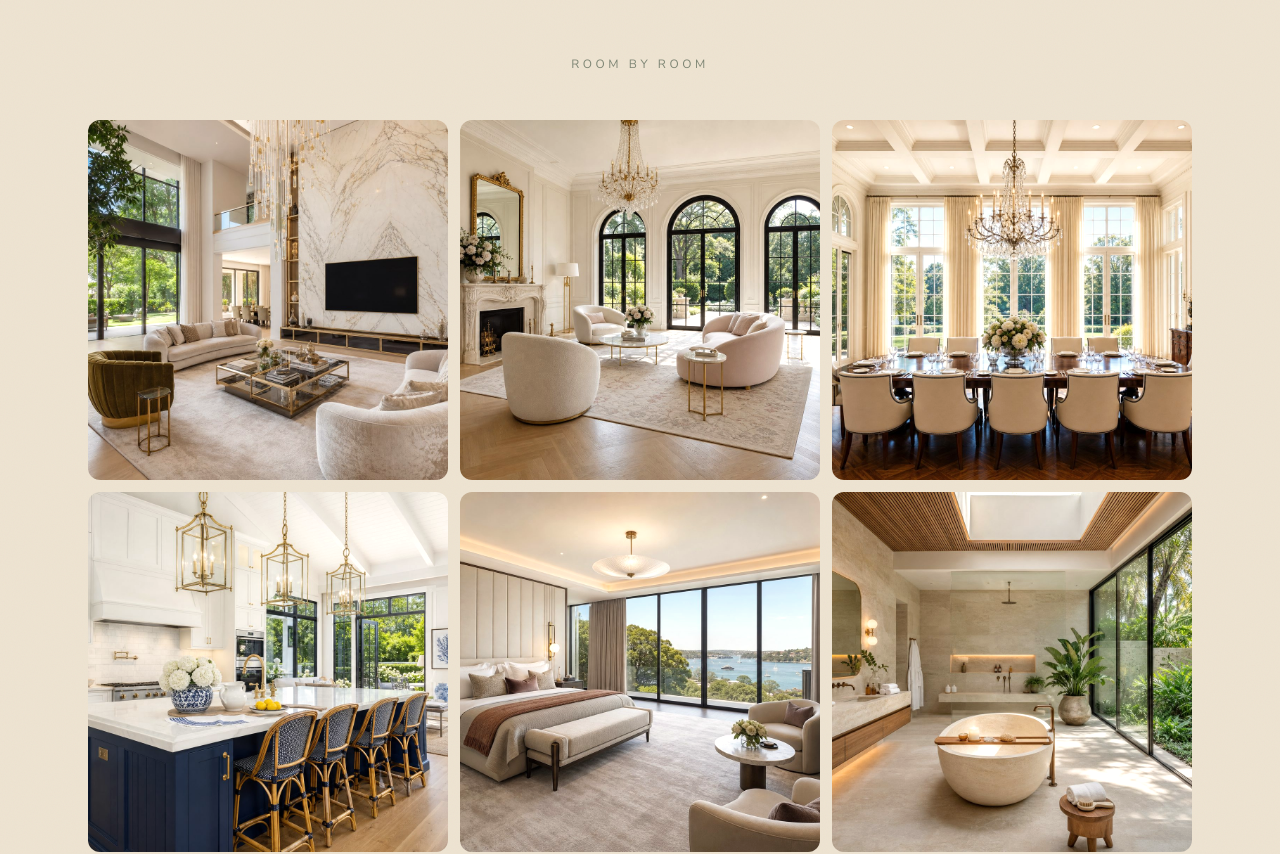
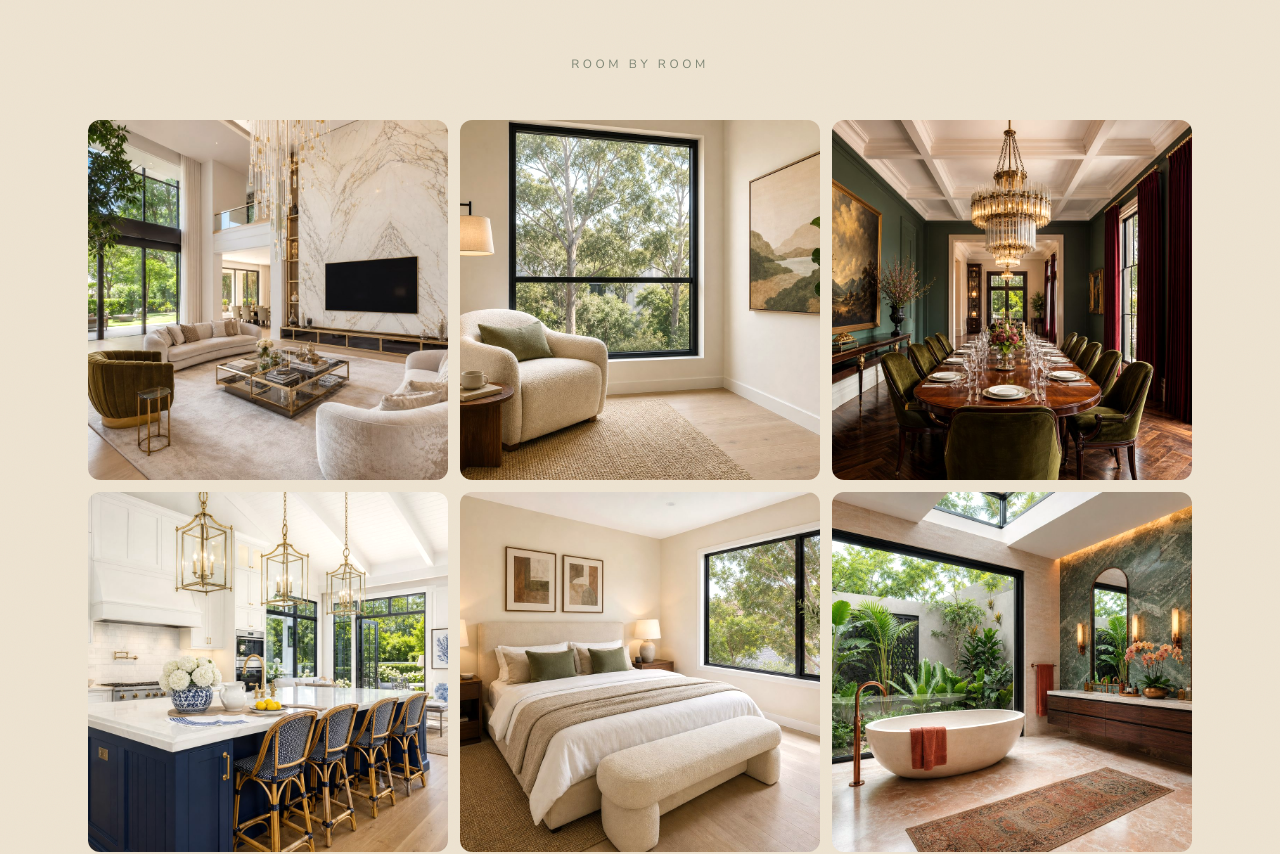
Before and after one commit to DrewZhu-lab/ausred-styling-demo, a React (Vite) app: page /#/ in a window 1280 px wide. Shown: the part 1300-2154 px from the top of the page. Built offline with nearby package versions, Linux system fonts and the light colour scheme.

Commit message:
Home preview: rotate all three series (grand/warm-apartment/palette) across the six tiles

```diff
--- a/src/components/StyleGallery.tsx
+++ b/src/components/StyleGallery.tsx
@@ -8,10 +8,13 @@ import { useLang } from '../i18n'
 export default function StyleGallery({ preview = false }: { preview?: boolean }) {
   const { t } = useLang()
 
+  // 首页预览 6 格：六个空间轮流展示三个系列（豪宅/温馨公寓/撞色）
+  const PREVIEW_IDX = [0, 4, 8, 9, 13, 17]
+
   if (preview) {
     return (
       <div className="grid grid-cols-2 gap-3 sm:grid-cols-3">
-        {roomPairs.map((p, i) => ({ p, i })).filter(({ i }) => i % 3 === 0).map(({ p, i }) => (
+        {PREVIEW_IDX.map((i) => ({ p: roomPairs[i], i })).map(({ p, i }) => (
           <Link
             key={p.after}
             to="/gallery"
```
